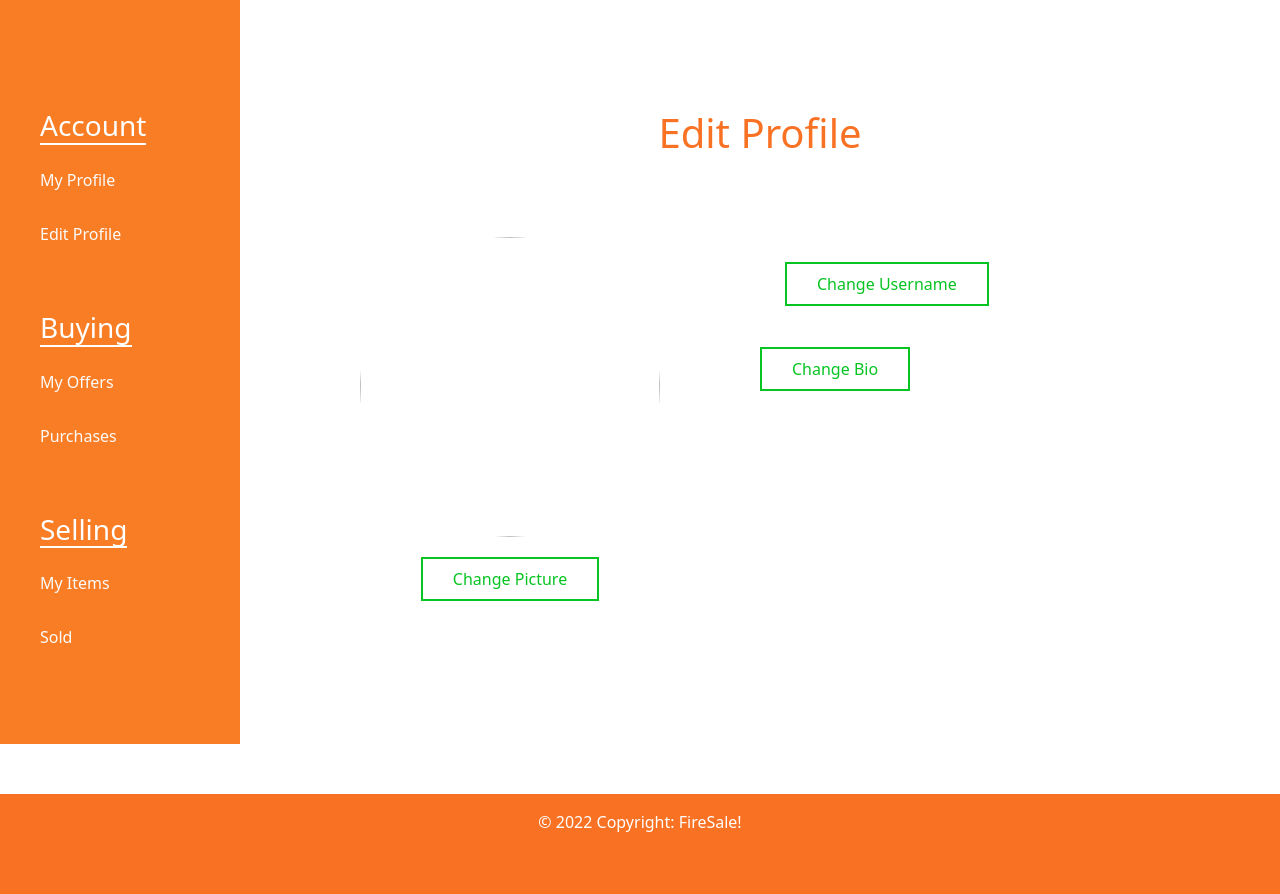
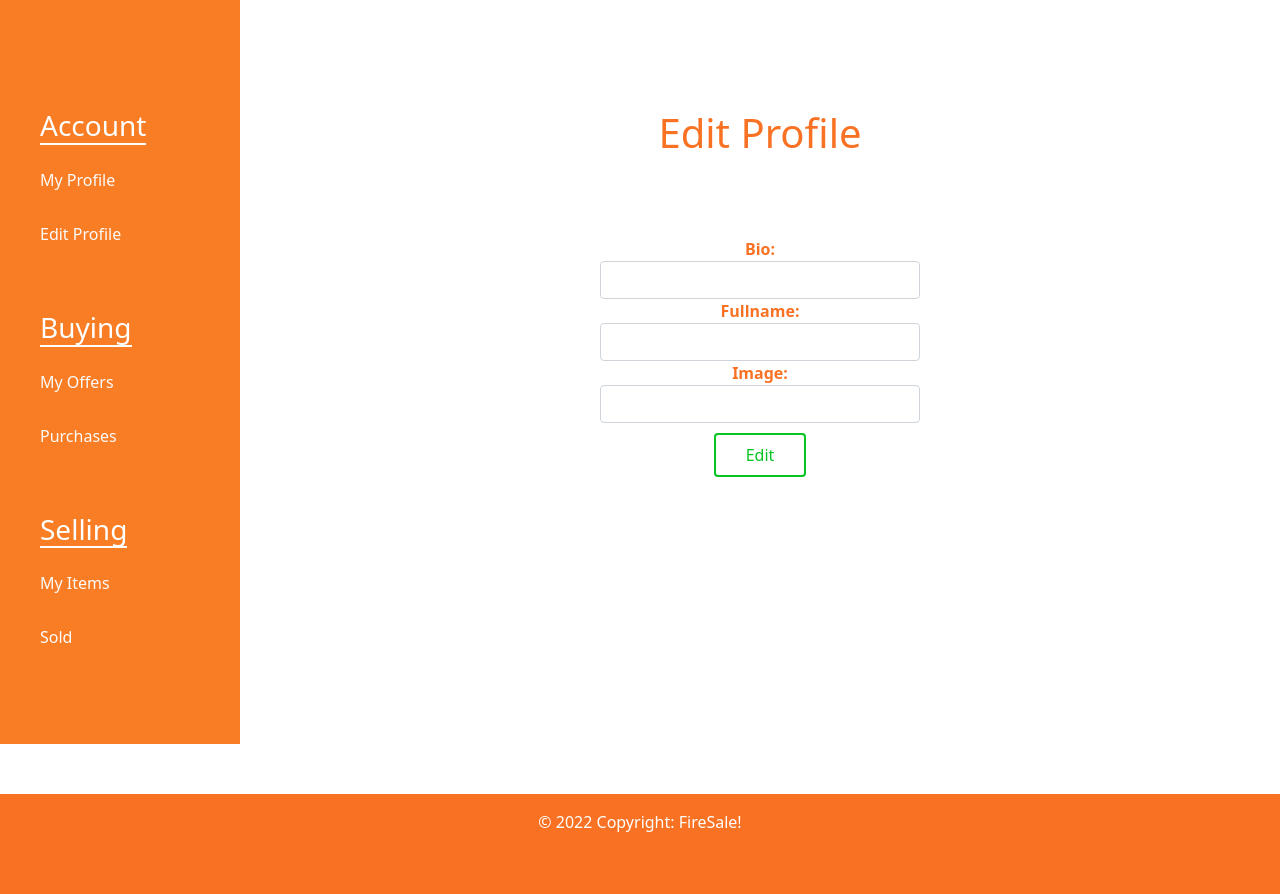
Before and after one commit to RanAegisdottir/FireSale, a Django app: template FireSale/templates/myprofile/edit_profile.html in a window 1280 px wide. Shown: the part 127-1021 px from the top of the page. Run offline with Django 4.2, Linux system fonts and the light colour scheme; the template is opened without the code that fills it: values that come from a table or form of the project are taken from there, others are empty.

Commit message:
editproofile

```diff
--- a/FireSale/myprofile/forms/edit_profile_form.py
+++ b/FireSale/myprofile/forms/edit_profile_form.py
@@ -1,15 +1,15 @@
-# from django.forms import ModelForm, widgets
-# from django import forms
-#
-# from myprofile.models import Users
-#
-#
-# class edit_profile_form(ModelForm):
-#     image = forms.CharField(widget=forms.TextInput(attrs={'class': 'form-control'}))
-#
-#     class Meta:
-#         model = Users
-#         exclude = ['id', 'user', 'rating']
-#         widgets = {
-#             'bio': widgets.TextInput(attrs={'class': 'form-control'})
-#         }
+from django.forms import ModelForm, widgets
+from django import forms
+from myprofile.models import Users
+
+
+class EditProfileForm(ModelForm):
+    image = forms.CharField(required=True, widget=forms.TextInput(attrs={'class': 'form-control'}))
+
+    class Meta:
+        model = Users
+        exclude = ['user', 'rating']
+        widgets = {
+            'fullname': widgets.TextInput(attrs={'class': 'form-control'}),
+            'bio': widgets.TextInput(attrs={'class': 'form-control'})
+        }
--- a/FireSale/myprofile/models.py
+++ b/FireSale/myprofile/models.py
@@ -6,6 +6,7 @@ class Users(models.Model):
     user = models.ForeignKey(settings.AUTH_USER_MODEL, on_delete=models.CASCADE, default=None)
     bio = models.CharField(max_length=300, default=None)
     rating = models.IntegerField(default=None)
+    fullname = models.CharField(max_length=300, default='')
 
     def __str__(self):
         return self.name
--- a/FireSale/templates/myprofile/account.html
+++ b/FireSale/templates/myprofile/account.html
@@ -8,7 +8,7 @@
 
             </div>
             <div class="profile_info_container">
-                <h3 class="user_name">{{ Users.username | capfirst }}</h3>
+                <h3 class="user_name">{{ UserInfo.Fullname | capfirst }}</h3>
                 {% if UserInfo.rating == 0 %}
                     <img class="rating_img" src="http://127.0.0.1:8000/static/images/fire%20stars.png" >
                 {% endif %}
--- a/FireSale/templates/myprofile/edit_profile.html
+++ b/FireSale/templates/myprofile/edit_profile.html
@@ -3,22 +3,27 @@
 
     <div class="profile_container">
         <h1 class="profile_title">Edit Profile</h1>
-        <div class="profile_info_flex">
-            <div class="profile_img_container">
-                    <img class="profile_img" src="{{ Image.user_image }}">
-                <button class="edit_btn edit_profile_img_btn">Change Picture</button>
-            </div>
-
-            <div class="profile_info_container">
-                <h3 class="user_name edit_username">{{ Users.username | capfirst }}</h3>
-                <button class="edit_btn edit_username_btn">Change Username</button>
-                <div class="flex_break"></div>
-                <p class="user_bio">{{ UserInfo.bio }}</p>
-                <div class="flex_break"></div>
-                <button class="edit_btn edit_bio_btn">Change Bio</button>
-            </div>
-
-        </div>
-
-    </div>
+        <form class="form form-horizontal create" action="{% url 'edit_profile' %}" method="post">
+        {% csrf_token %}
+        {{ form }}
+        <input type="submit" value="Edit" class="btn btn-primary pull-right create_button" style="clear:both; margin: 10px 0" />
+        </form>
+{#        <div class="profile_info_flex">#}
+{#            <div class="profile_img_container">#}
+{#                    <img class="profile_img" src="{{ Image.user_image }}">#}
+{#                <button class="edit_btn edit_profile_img_btn">Change Picture</button>#}
+{#            </div>#}
+{##}
+{#            <div class="profile_info_container">#}
+{#                <h3 class="user_name edit_username">{{ Users.username | capfirst }}</h3>#}
+{#                <button class="edit_btn edit_username_btn">Change Username</button>#}
+{#                <div class="flex_break"></div>#}
+{#                <p class="user_bio">{{ UserInfo.bio }}</p>#}
+{#                <div class="flex_break"></div>#}
+{#                <button class="edit_btn edit_bio_btn">Change Bio</button>#}
+{#            </div>#}
+{##}
+{#        </div>#}
+{##}
+{#    </div>#}
 {% endblock %}
```
Also changed, not shown: FireSale/myprofile/views.py (+16 -2 lines), FireSale/myprofile/migrations/0006_users_fullname.py (added).
